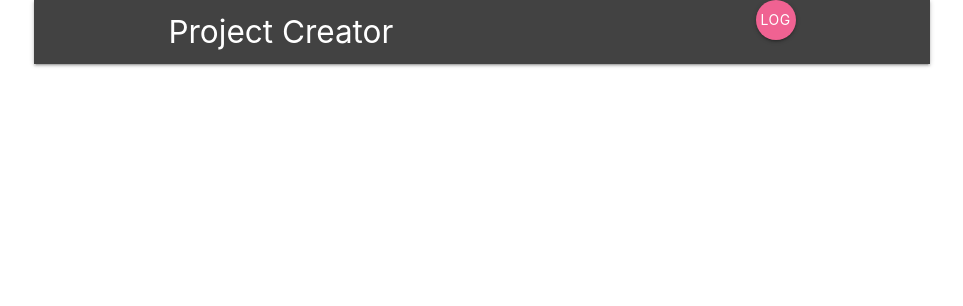
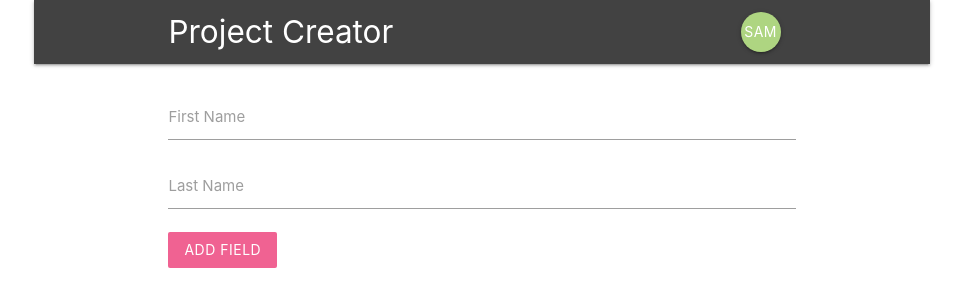
Before and after one commit to praveenreactdev/dynamic-forms-react, a React (Create React App) app: page /home in a window 1280 px wide. Shown: the top 306 px of the page, without its empty margins (158-1121 px from the left). Built offline with nearby package versions, Linux system fonts and the light colour scheme.

Commit message:
added add field component, state is maintained by redux, yet to implement firestore integration

```diff
--- a/src/components/SignIn.js
+++ b/src/components/SignIn.js
@@ -1,5 +1,6 @@
 import React, { Component } from 'react'
 import {Redirect} from 'react-router-dom'
+
 export default class SignIn extends Component {
     state = {
         auth : false,
@@ -21,8 +22,11 @@ export default class SignIn extends Component {
         })
       }
 
+
+
   render() {
     const {auth} = this.state;
+
     if(auth) return <Redirect to="/home"/>
         return (
         <div className="container">
--- a/src/dashboard/Home.js
+++ b/src/dashboard/Home.js
@@ -1,11 +1,16 @@
 import React, { Component } from 'react'
 import NavBar from '../navigation/NavBar';
+import ProjectList from './projects/ProjectList';
  class Home extends Component {
 
   render() {
+    const divStyle = {
+      marginTop: '40px',
+    };
     return (
-      <div className="home">
+      <div className="home" style={{divStyle}}>
         <NavBar/>
+        <ProjectList/>
       </div>
     )
   }
--- /dev/null
+++ b/src/dashboard/projects/ProjectList.js
@@ -0,0 +1,64 @@
+import React, { Component } from 'react'
+import uuid from 'uuid';
+import {connect} from 'react-redux';
+import {addField} from '../../store/actions/addField'
+class ProjectList extends Component {
+
+    state = {
+        firstName : '',
+        lastName : '',
+        middleName : ''
+    }
+
+    onClick = (e)=>{
+        const fieldData= {
+            name : 'Middle Name',
+            value: '',
+            id : uuid(),
+            placeholder : 'Middle Name',
+            type: 'text'
+        }
+        this.props.addField(fieldData);
+        this.setState({});
+    }
+
+    componentDidMount(){
+        console.log("mounted again")
+    }
+
+  render() {
+    return (
+
+      <div className="section ui container">
+       {
+           this.props.fields.inputArray.map((input)=>{
+               console.log(input)
+               return(
+                <div className="input-field" key={input.id}>
+                    <label htmlFor={input.name}>{input.name}</label>
+                    <input type={input.type} id={input.name} onChange={this.handleChange}/>
+                </div>
+               )
+           })
+       }
+         <button className="btn pink lighten-2 z-depth-0" onClick={this.onClick}>
+                Add Field
+         </button>
+
+      </div>
+    )
+  }
+}
+const mapStateToProps = (state) =>{
+  const {fields} = state;
+  return {
+      fields
+  }
+}
+const mapDispatchToProps = (dispatch)=>{
+  return{
+    addField : (fieldData)=>dispatch(addField(fieldData))
+  }
+}
+
+export default connect(mapStateToProps,mapDispatchToProps)(ProjectList);
--- a/src/index.js
+++ b/src/index.js
@@ -2,5 +2,16 @@ import React from 'react';
 import ReactDOM from 'react-dom';
 
 import App from './App';
+import {createStore,applyMiddleware} from 'redux';
+import {Provider} from 'react-redux'
+import rootReducer from './store/reducers/rootReducer'
+import thunk from 'redux-thunk';
 
-ReactDOM.render(<App/>,document.getElementById('root'));
+
+const store = createStore(rootReducer,applyMiddleware(thunk));
+
+ReactDOM.render(
+<Provider store={store}>
+<App/>
+</Provider>,
+    document.getElementById('root'));
--- a/src/navigation/NavBar.js
+++ b/src/navigation/NavBar.js
@@ -1,5 +1,5 @@
 import React, { Component } from 'react'
-import {Link,Redirect} from 'react-router-dom';
+import {Link,Redirect,NavLink} from 'react-router-dom';
 export default class NavBar extends Component {
     state = {
         signedIn : true
@@ -17,10 +17,10 @@ export default class NavBar extends Component {
       <div>
         <nav className="nav-wrapper grey darken-3">
             <div className="ui container">
-                <Link to="/" className="brand-logo">Project Creator</Link>
+                <Link to="/home" className="brand-logo">Project Creator</Link>
             <ul className="right">
            <li>
-               <button className= "btn btn-floating right pink lighten-2" onClick={this.signOut}>Log Out</button>
+           <NavLink className = "btn btn-floating light-green lighten-2" to="/">Sam</NavLink>
            </li>
        </ul>
             </div>
--- /dev/null
+++ b/src/store/actions/addField.js
@@ -0,0 +1,5 @@
+export const addField = (fieldData)=>{
+    return (dispatch,getState)=>{
+        dispatch({type:'ADD_FIELD',fieldData})
+    }
+}
--- /dev/null
+++ b/src/store/reducers/fieldsReducer.js
@@ -0,0 +1,32 @@
+import uuid from 'uuid'
+const initState = {
+    inputArray : [
+        {
+            name : 'First Name',
+            value: '',
+            id : uuid(),
+            placeholder : 'First Name',
+            type: 'text'
+        },{
+            name : 'Last Name',
+            value: '',
+            id : uuid(),
+            placeholder : 'Last Name',
+            type:'text'
+        }
+    ]
+  }
+
+  const fieldsReducer = (state = initState, action) => {
+    switch(action.type){
+      case 'ADD_FIELD':
+        const {fieldData} = action;
+        state.inputArray.push(fieldData);
+        console.log("updated state",state)
+        return state;
+      default:
+        return state
+    }
+  };
+
+  export default fieldsReducer;
--- /dev/null
+++ b/src/store/reducers/rootReducer.js
@@ -0,0 +1,8 @@
+import fieldsReducer from './fieldsReducer';
+import {combineReducers} from 'redux';
+
+const rootReducer = combineReducers({
+    fields : fieldsReducer
+})
+
+export default rootReducer;
```
Also changed, not shown: package.json (+6 -1 lines), 1 other file (tests, documents, lock files or other folders).
